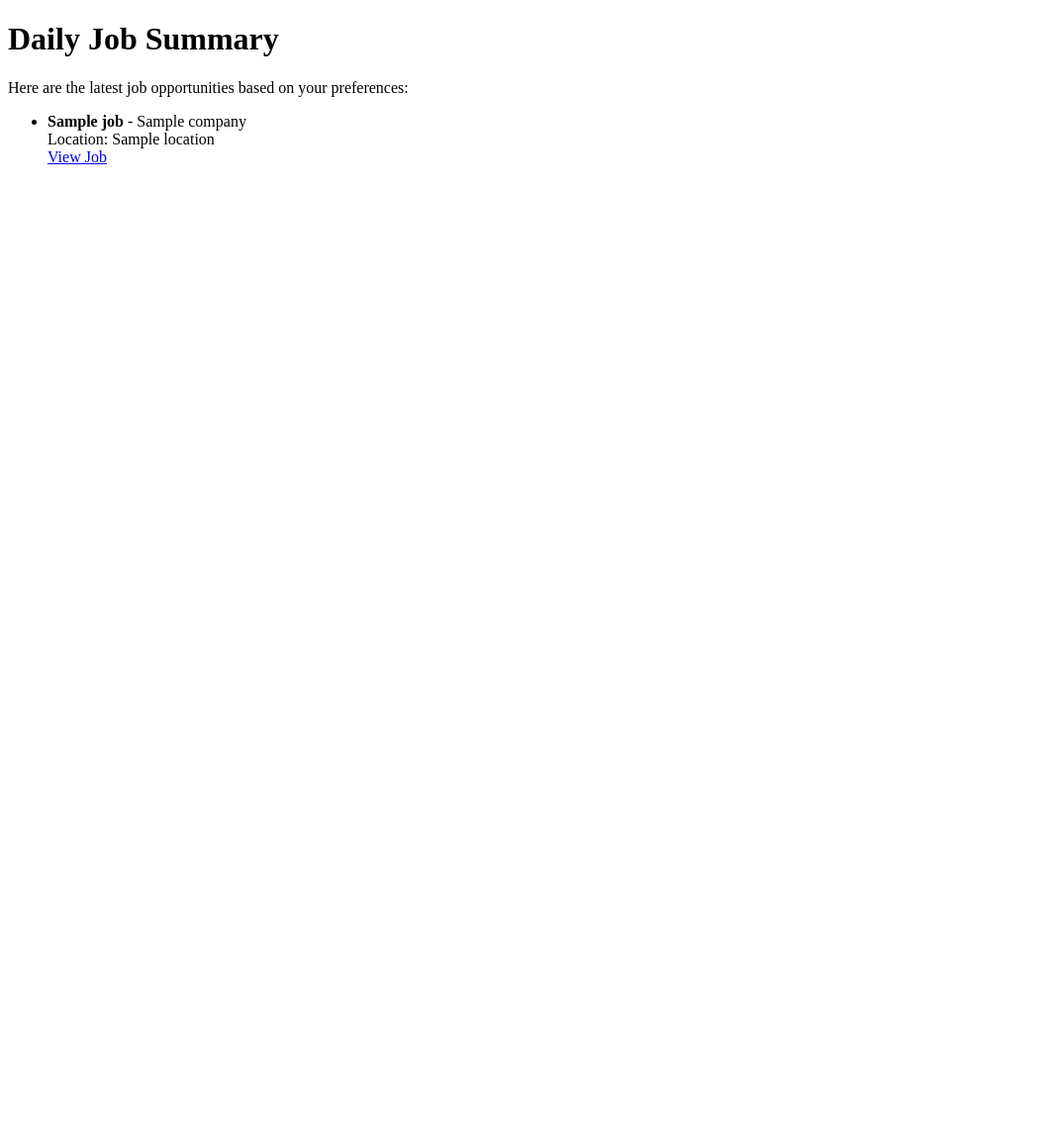
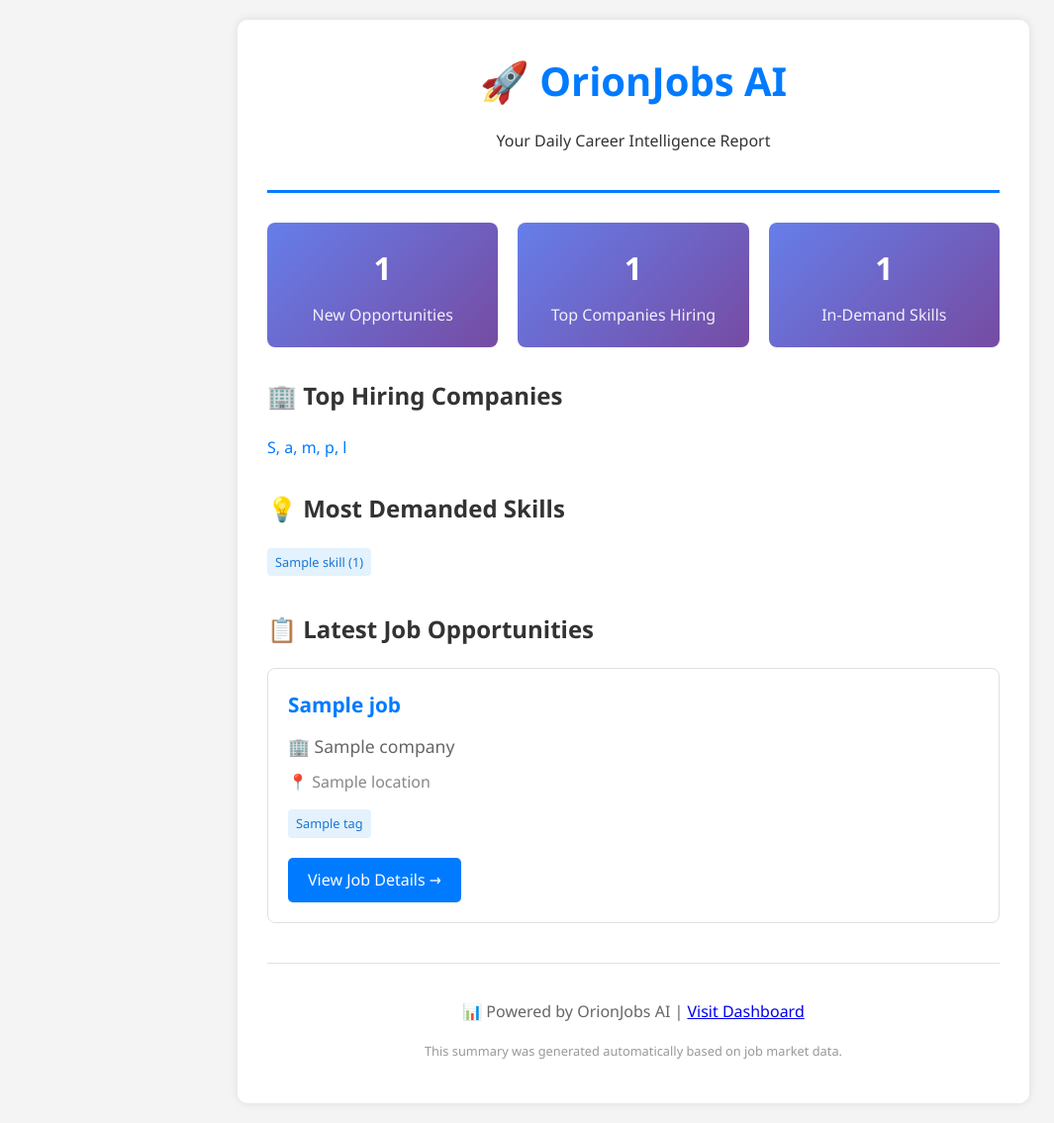
Before and after one commit to GuiDev-01/orion-jobs-ai, a Python web app: template app/features/notifications/templates/daily_summary.html in a window 1280 px wide. Shown: the whole page at 99% size, without its empty margins (0-1065 px from the left). Before the commit the page ends 166 px from the top, so only its background shows below. Run offline with Jinja, Linux system fonts and the light colour scheme; the template is opened without the code that fills it: most values are stand-ins (such as "Sample title", 1, 10 or a date in 2020).

Commit message:
feat: Implement complete email notification service
- Add EmailService with SMTP integration and retry logic
- Create professional HTML and text email templates
- Add Jinja2 template engine for dynamic content
- Implement daily summary email functionality
- Add tenacity for robust retry mechanisms
- Support for multiple recipients and error handling

```diff
--- a/app/features/notifications/templates/daily_summary.html
+++ b/app/features/notifications/templates/daily_summary.html
@@ -1,21 +1,196 @@
 <!DOCTYPE html>
-<html>
+<html lang="en">
 <head>
-    <title>Daily Job Summary</title>
+    <meta charset="UTF-8">
+    <meta name="viewport" content="width=device-width, initial-scale=1.0">
+    <title>OrionJobs AI - Daily Summary</title>
+    <style>
+        body {
+            font-family: 'Segoe UI', Tahoma, Geneva, Verdana, sans-serif;
+            line-height: 1.6;
+            color: #333;
+            max-width: 800px;
+            margin: 0 auto;
+            padding: 20px;
+            background-color: #f4f4f4;
+        }
+        .container {
+            background-color: white;
+            padding: 30px;
+            border-radius: 10px;
+            box-shadow: 0 0 10px rgba(0,0,0,0.1);
+        }
+        .header {
+            text-align: center;
+            border-bottom: 3px solid #007bff;
+            padding-bottom: 20px;
+            margin-bottom: 30px;
+        }
+        .header h1 {
+            color: #007bff;
+            margin: 0;
+            font-size: 2.5em;
+        }
+        .summary-stats {
+            display: grid;
+            grid-template-columns: repeat(auto-fit, minmax(200px, 1fr));
+            gap: 20px;
+            margin-bottom: 30px;
+        }
+        .stat-card {
+            background: linear-gradient(135deg, #667eea 0%, #764ba2 100%);
+            color: white;
+            padding: 20px;
+            border-radius: 8px;
+            text-align: center;
+        }
+        .stat-card h3 {
+            margin: 0 0 10px 0;
+            font-size: 2em;
+        }
+        .stat-card p {
+            margin: 0;
+            opacity: 0.9;
+        }
+        .job-item {
+            border: 1px solid #e0e0e0;
+            border-radius: 8px;
+            padding: 20px;
+            margin-bottom: 15px;
+            transition: transform 0.2s;
+        }
+        .job-item:hover {
+            transform: translateY(-2px);
+            box-shadow: 0 4px 8px rgba(0,0,0,0.1);
+        }
+        .job-title {
+            font-size: 1.3em;
+            font-weight: bold;
+            color: #007bff;
+            margin-bottom: 10px;
+        }
+        .job-company {
+            font-size: 1.1em;
+            color: #666;
+            margin-bottom: 10px;
+        }
+        .job-location {
+            color: #888;
+            margin-bottom: 15px;
+        }
+        .job-tags {
+            margin-bottom: 15px;
+        }
+        .tag {
+            display: inline-block;
+            background-color: #e3f2fd;
+            color: #1976d2;
+            padding: 4px 8px;
+            border-radius: 4px;
+            font-size: 0.8em;
+            margin-right: 5px;
+            margin-bottom: 5px;
+        }
+        .view-job-btn {
+            background-color: #007bff;
+            color: white;
+            padding: 10px 20px;
+            text-decoration: none;
+            border-radius: 5px;
+            display: inline-block;
+            transition: background-color 0.3s;
+        }
+        .view-job-btn:hover {
+            background-color: #0056b3;
+        }
+        .footer {
+            text-align: center;
+            margin-top: 40px;
+            padding-top: 20px;
+            border-top: 1px solid #e0e0e0;
+            color: #666;
+        }
+        .skills-list {
+            display: flex;
+            flex-wrap: wrap;
+            gap: 5px;
+        }
+        .company-list {
+            color: #007bff;
+            font-weight: 500;
+        }
+    </style>
 </head>
 <body>
-    <h1>Daily Job Summary</h1>
-    <p>Here are the latest job opportunities based on your preferences:</p>
-    <ul>
-        {% for job in jobs %}
-        <li>
-            <strong>{{ job.title }}</strong> - {{ job.company }}
-            <br>
-            Location: {{ job.location }}
-            <br>
-            <a href="{{ job.url }}">View Job</a>
-        </li>
+    <div class="container">
+        <div class="header">
+            <h1>🚀 OrionJobs AI</h1>
+            <p>Your Daily Career Intelligence Report</p>
+        </div>
+
+        <div class="summary-stats">
+            <div class="stat-card">
+                <h3>{{ total_jobs }}</h3>
+                <p>New Opportunities</p>
+            </div>
+            {% if top_companies %}
+            <div class="stat-card">
+                <h3>{{ top_companies|length }}</h3>
+                <p>Top Companies Hiring</p>
+            </div>
+            {% endif %}
+            {% if top_skills %}
+            <div class="stat-card">
+                <h3>{{ top_skills|length }}</h3>
+                <p>In-Demand Skills</p>
+            </div>
+            {% endif %}
+        </div>
+
+        {% if top_companies %}
+        <div style="margin-bottom: 30px;">
+            <h2>🏢 Top Hiring Companies</h2>
+            <div class="company-list">
+                {{ top_companies[:5]|join(", ") }}
+                {% if top_companies|length > 5 %}and {{ top_companies|length - 5 }} more...{% endif %}
+            </div>
+        </div>
+        {% endif %}
+
+        {% if top_skills %}
+        <div style="margin-bottom: 30px;">
+            <h2>💡 Most Demanded Skills</h2>
+            <div class="skills-list">
+                {% for skill in top_skills[:10] %}
+                <span class="tag">{{ skill.skill }} ({{ skill.count }})</span>
+                {% endfor %}
+            </div>
+        </div>
+        {% endif %}
+
+        <h2>📋 Latest Job Opportunities</h2>
+        {% for job in jobs[:20] %}
+        <div class="job-item">
+            <div class="job-title">{{ job.title }}</div>
+            <div class="job-company">🏢 {{ job.company }}</div>
+            <div class="job-location">📍 {{ job.location }}</div>
+
+            {% if job.tags %}
+            <div class="job-tags">
+                {% for tag in job.tags[:5] %}
+                <span class="tag">{{ tag }}</span>
+                {% endfor %}
+            </div>
+            {% endif %}
+
+            <a href="{{ job.url }}" class="view-job-btn">View Job Details →</a>
+        </div>
         {% endfor %}
-    </ul>
+
+        <div class="footer">
+            <p>📊 Powered by OrionJobs AI | <a href="https://orionjobs-api.azurewebsites.net">Visit Dashboard</a></p>
+            <p style="font-size: 0.8em; color: #999;">This summary was generated automatically based on job market data.</p>
+        </div>
+    </div>
 </body>
 </html>
```
Also changed, not shown: app/features/notifications/email_service.py (+73 -4 lines), app/features/notifications/templates/daily_summary.txt (+29 -7 lines).
